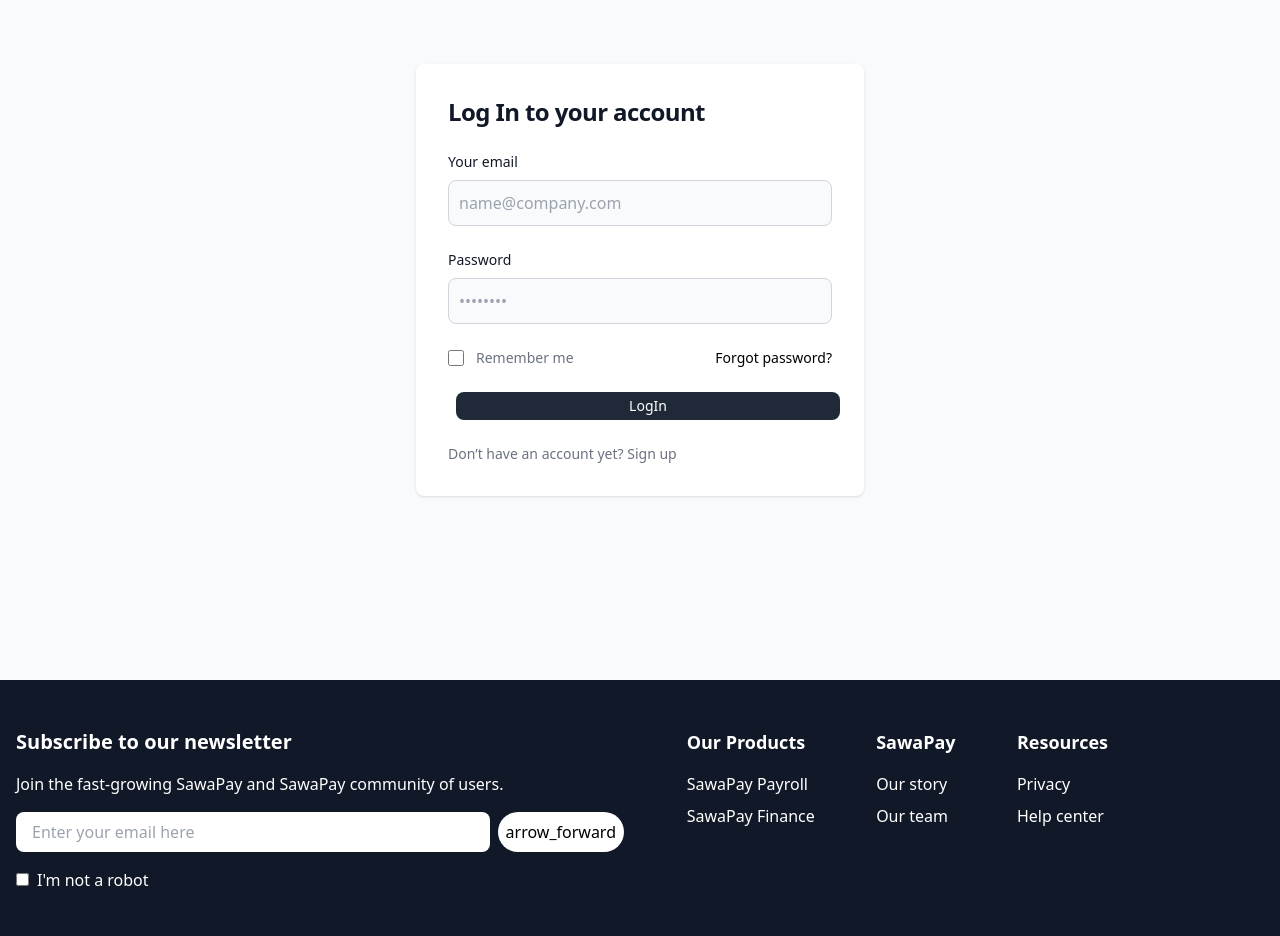
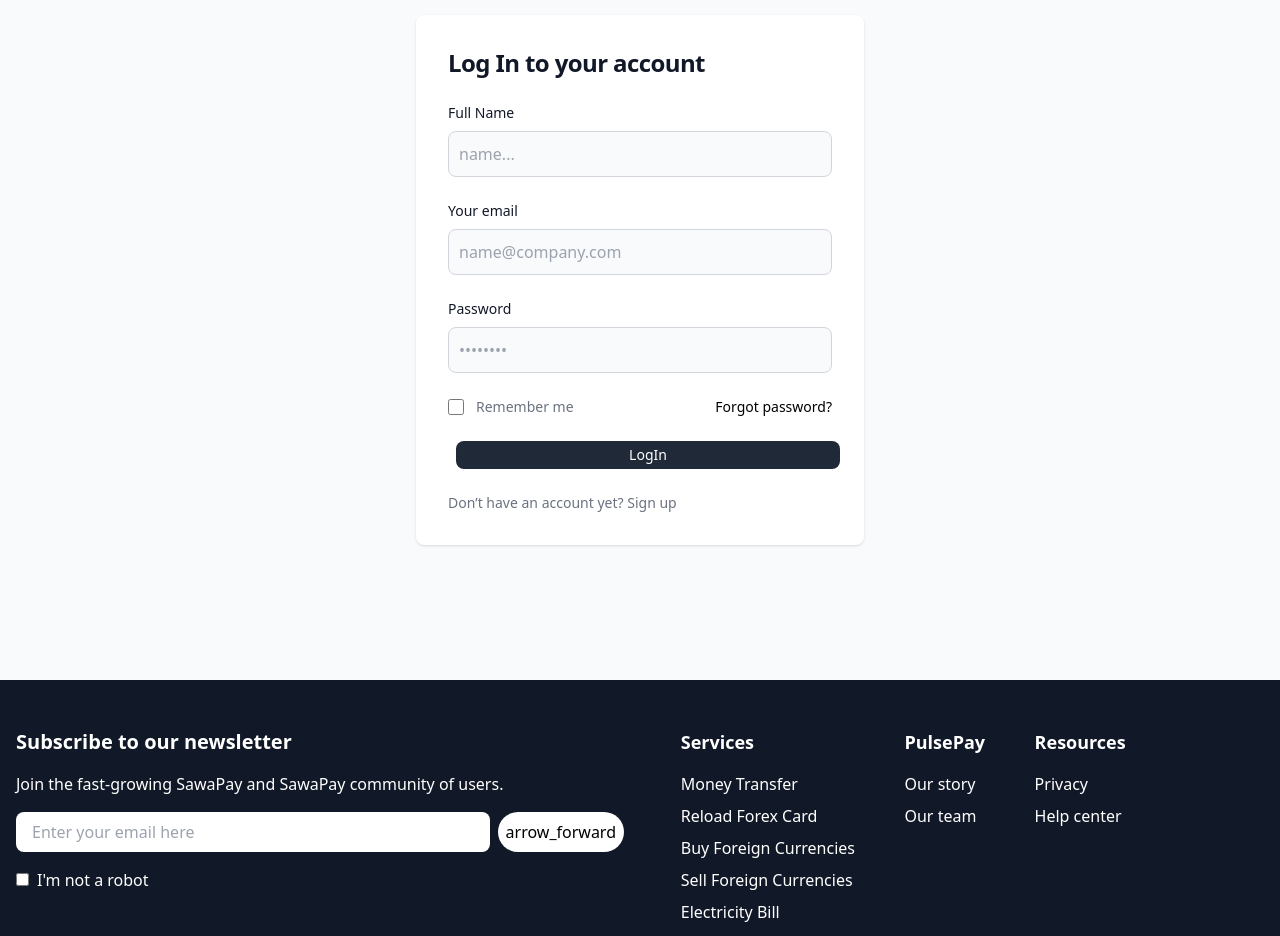
Before and after one commit to jedidia-nku/Pay-Website, a React (Vite) app in the folder frontend/: page /LogIn in a window 1280 px wide. Shown: the part 120-1056 px from the top of the page. Built offline with nearby package versions, Linux system fonts and the light colour scheme.

Commit message:
updating login and signUp forms

```diff
--- a/frontend/package.json
+++ b/frontend/package.json
@@ -10,6 +10,9 @@
     "preview": "vite preview"
   },
   "dependencies": {
+    "@emotion/react": "^11.13.3",
+    "@emotion/styled": "^11.13.0",
+    "@mui/icons-material": "^6.1.3",
     "@types/react-router-dom": "^5.3.3",
     "react": "^18.3.1",
     "react-dom": "^18.3.1",
--- a/frontend/src/Pages/Price.tsx
+++ b/frontend/src/Pages/Price.tsx
@@ -9,7 +9,7 @@
     <div className="pt-20 bg-white text-gray-800 min-h-screen">
       <header className="text-center py-10 bg-gray-50 shadow-sm">
         <h1 className="text-4xl font-bold">Simple, Fair Pricing</h1>
-        <p className="mt-4 text-lg">Paystack only makes money when you do.</p>
+        <p className="mt-4 text-lg">PulsePay only makes money when you do.</p>
       </header>
 
       <section className="container mx-auto py-12">
@@ -56,7 +56,7 @@
       </section>
 
       <footer className="text-center py-8 bg-gray-100 mt-16">
-        <p>Ready to get started? <a href="https://paystack.com/signup" className="text-blue-600 hover:underline">Create a free account</a> in just 30 minutes.</p>
+        <p>Ready to get started? <a href="/SignUp" className="text-blue-600 hover:underline">Create a free account</a> in just 30 minutes.</p>
       </footer>
     </div>
     <Footer />
--- a/frontend/src/components/Footer.tsx
+++ b/frontend/src/components/Footer.tsx
@@ -1,3 +1,5 @@
+import arrow_forward from '../../public/arrow_forward.png'
+// import 'https://fonts.googleapis.com/icon?family=Material+Icons';
 
 const Footer: React.FC = () => {
     return (
@@ -34,15 +36,19 @@
           {/* Products Links */}
           <div className=" flex justify-around">
           <div>
-            <h4 className="text-lg font-bold mb-4">Our Products</h4>
+            <h4 className="text-lg font-bold mb-4">Services</h4>
             <ul className="space-y-2">
-              <li><a href="#" className="hover:underline">SawaPay Payroll</a></li>
-              <li><a href="#" className="hover:underline">SawaPay Finance</a></li>
+              <li><a href="#" className="hover:underline">Money Transfer</a></li>
+              <li><a href="#" className="hover:underline">Reload Forex Card</a></li>
+              <li><a href="#" className="hover:underline">Buy Foreign Currencies</a></li>
+              <li><a href="#" className="hover:underline">Sell Foreign Currencies</a></li>
+              <li><a href="#" className="hover:underline">Electricity Bill</a></li>
+              <li><a href="#" className="hover:underline">Internet Bill</a></li>
             </ul>
           </div>
 
           <div>
-            <h4 className="text-lg font-bold mb-4">SawaPay</h4>
+            <h4 className="text-lg font-bold mb-4">PulsePay</h4>
             <ul className="space-y-2">
               <li><a href="#" className="hover:underline">Our story</a></li>
               <li><a href="#" className="hover:underline">Our team</a></li>
--- a/frontend/src/components/login.tsx
+++ b/frontend/src/components/login.tsx
@@ -3,6 +3,7 @@
 import Navbar from './navBar';
 
 const LogIn: React.FC = () => {
+  const [name, setName] = useState<string>('');
   const [email, setEmail] = useState<string>('');
   const [password, setPassword] = useState<string>('');
   const [rememberMe, setRememberMe] = useState<boolean>(false);
@@ -26,6 +27,22 @@
             </h1>
             <form className="space-y-4 md:space-y-6" onSubmit={handleSubmit}>
               <div>
+              <label
+                  htmlFor="name"
+                  className="block mb-2 text-sm font-medium text-gray-900 dark:text-white"
+                >
+                  Full Name
+                </label>
+                <input
+                  type="name"
+                  name="name"
+                  id="name"
+                  className="bg-gray-50 mb-6 border border-gray-300 text-gray-900 rounded-lg focus:ring-primary-600 focus:border-primary-600 block w-full p-2.5 dark:bg-gray-700 dark:border-gray-600 dark:placeholder-gray-400 dark:text-white dark:focus:ring-blue-500 dark:focus:border-blue-500"
+                  placeholder="name..."
+                  required
+                  value={name}
+                  onChange={(e) => setName(e.target.value)}
+                />
                 <label
                   htmlFor="email"
                   className="block mb-2 text-sm font-medium text-gray-900 dark:text-white"
--- a/frontend/src/components/signUp.tsx
+++ b/frontend/src/components/signUp.tsx
@@ -4,6 +4,7 @@
 
 const SignIn: React.FC = () => {
   const [email, setEmail] = useState<string>('');
+  const [name, setName] = useState<string>('');
   const [password, setPassword] = useState<string>('');
   const [rememberMe, setRememberMe] = useState<boolean>(false);
 
@@ -26,6 +27,22 @@
             </h1>
             <form className="space-y-4 md:space-y-6" onSubmit={handleSubmit}>
               <div>
+              <label
+                  htmlFor="name"
+                  className="block mb-2 text-sm font-medium text-gray-900 dark:text-white"
+                >
+                  Full Name
+                </label>
+                <input
+                  type="name"
+                  name="name"
+                  id="name"
+                  className="bg-gray-50 mb-6 border border-gray-300 text-gray-900 rounded-lg focus:ring-primary-600 focus:border-primary-600 block w-full p-2.5 dark:bg-gray-700 dark:border-gray-600 dark:placeholder-gray-400 dark:text-white dark:focus:ring-blue-500 dark:focus:border-blue-500"
+                  placeholder="name..."
+                  required
+                  value={name}
+                  onChange={(e) => setName(e.target.value)}
+                />
                 <label
                   htmlFor="email"
                   className="block mb-2 text-sm font-medium text-gray-900 dark:text-white"
```
Also changed, not shown: frontend/public/arrow_forward.png (added), 1 other file (tests, documents, lock files or other folders).
